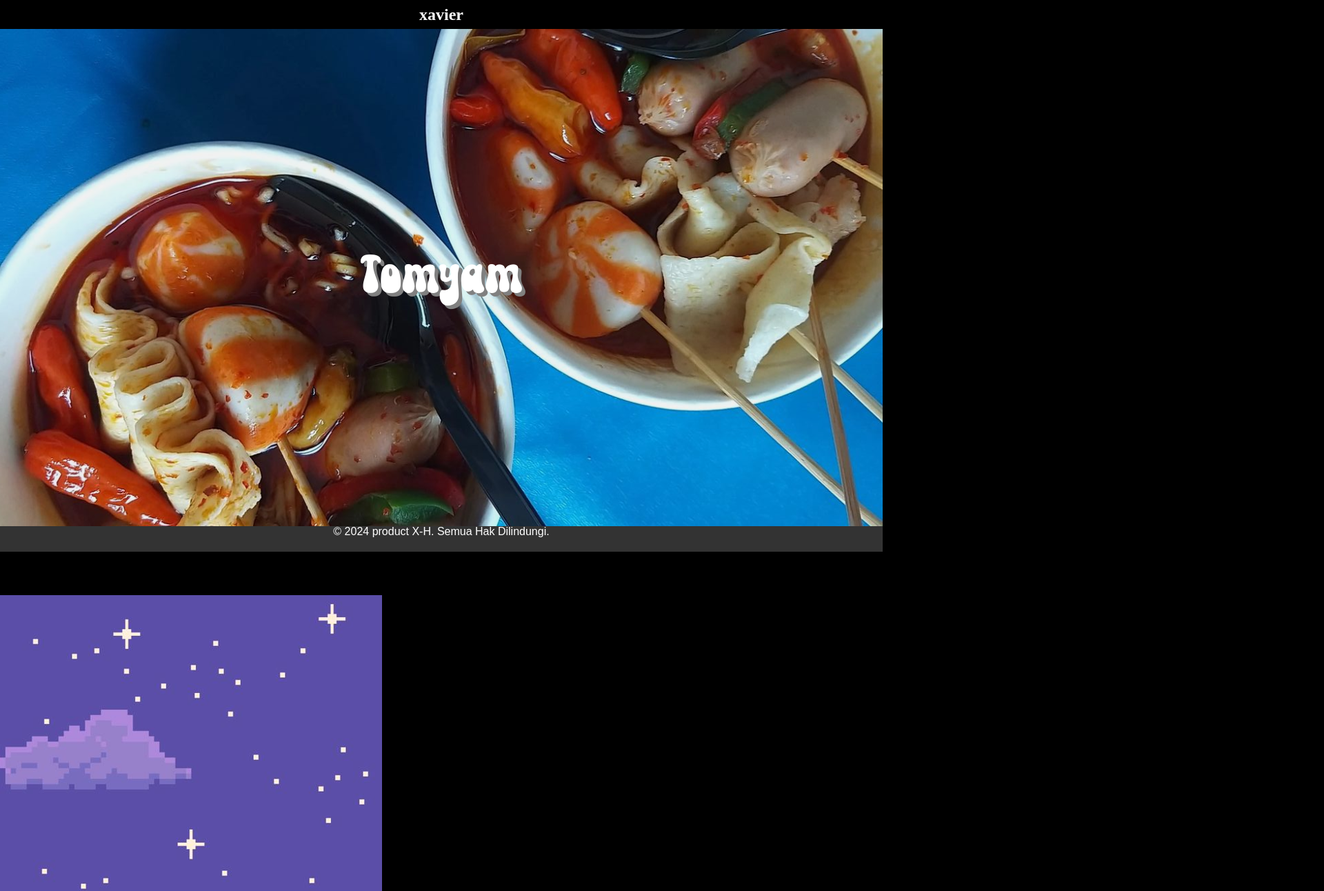
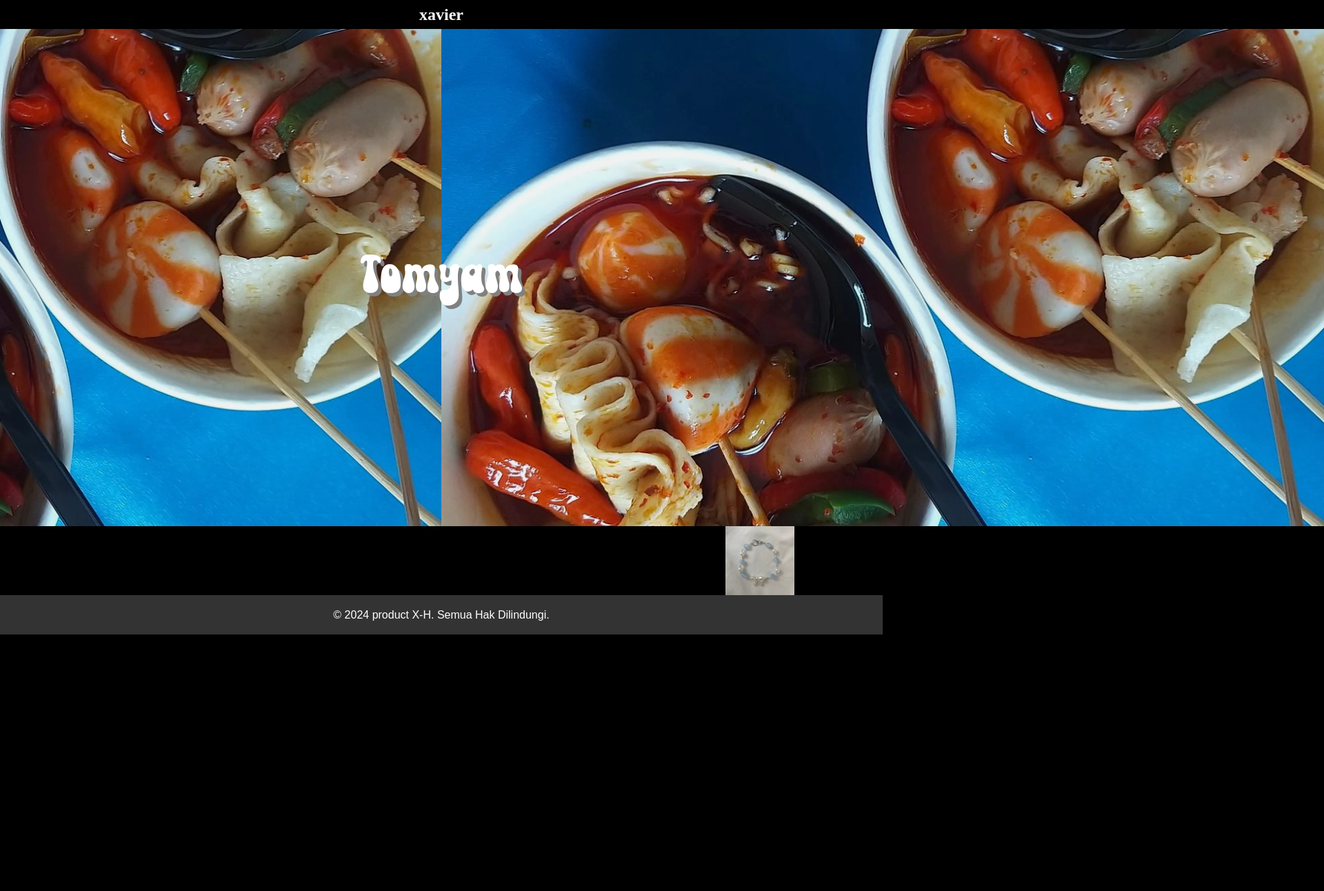
Before and after one commit to kabureneo/bazar, a plain HTML site: page index.html in a window 1280 px wide. Shown: the top 1292 px of the page at 69% size, 1920 px wide, since content can reach past the window. After the commit the page ends 920 px from the top, so only its background shows below. Drawn offline with Linux system fonts and the light colour scheme.

Commit message:
sedikit perbaikan dan testing

```diff
--- a/index.html
+++ b/index.html
@@ -21,15 +21,19 @@
       <div class="product-satu" >
         <div class="img-product-satu">
           <img src="img/Tomyam.jpeg" alt="">
+          <img src="img/Tomyam.jpeg" alt="">
           <p>Tomyam</p>
+          <!-- <img src="img/Tomyam.jpeg" alt="">
+          <img src="img/Tomyam.jpeg" alt=""> -->
         </div>
+      </div>
     </div>
     <div class="container-product-dua">
       <div class="product-dua">
-        <img src="img/night-sky.jpeg" alt="">
-        <div class="item-satu">
-
+       <div class="item-satu">
+          <img src="img/gelang-biru.jpeg" alt="" />
         </div>
+        <img src="img/nigh-sky.jpeg" alt="">
       </div>
     </div>
   </div>
--- a/style.css
+++ b/style.css
@@ -30,20 +30,19 @@
 
   .container-product-satu {
     background-color: white;
-    height: 700px;
   }
   /* .product-satu {
     height: 300px;
   } */
   .img-product-satu {
     background-color: #333;
-    background-image: url(img/Tomyam.jpeg);
-    background-size: contain;
-    background-repeat: no-repeat;
     width: 100%;
     display: flex;
     justify-content: center;
     align-items: center;
+    flex-direction: ccolumn;
+    flex-wrap: nnowrap;
+
     font-family: retro_loveregular, sans-serif;
     font-size: 80px;
   }
@@ -55,6 +54,7 @@
     width: 100%;
     height: auto;
     filter: brightness(95%);
+    display: flex;
   }
 
   .img-product-satu p {
@@ -66,7 +66,6 @@
   .container-product-dua {
     background-color: black;
     height: 100px;
-    margin-top: 100px;
     display: flex;
   }
 
@@ -77,6 +76,15 @@
     height: auto;
   }
 
+  .item-satu {
+   position: absolute;
+   right: 10%;
+
+   width: 100px;
+   border-radius: 100%;
+
+  }
+
 
   footer {
     text-align: center;
```
Also changed, not shown: img/gelang-biru.jpeg (renamed from img/blue & white pearl bracelet.jpeg).
